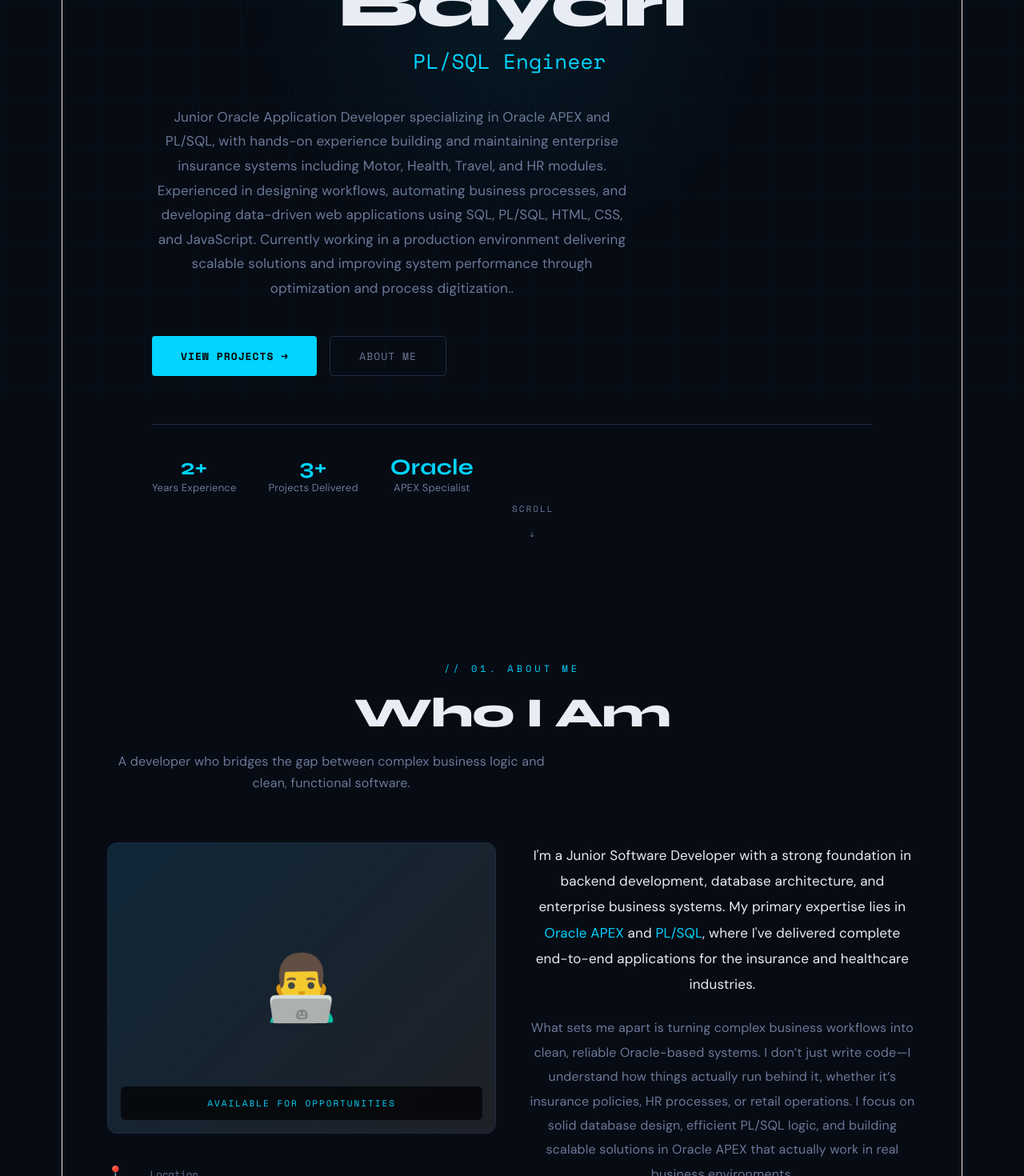
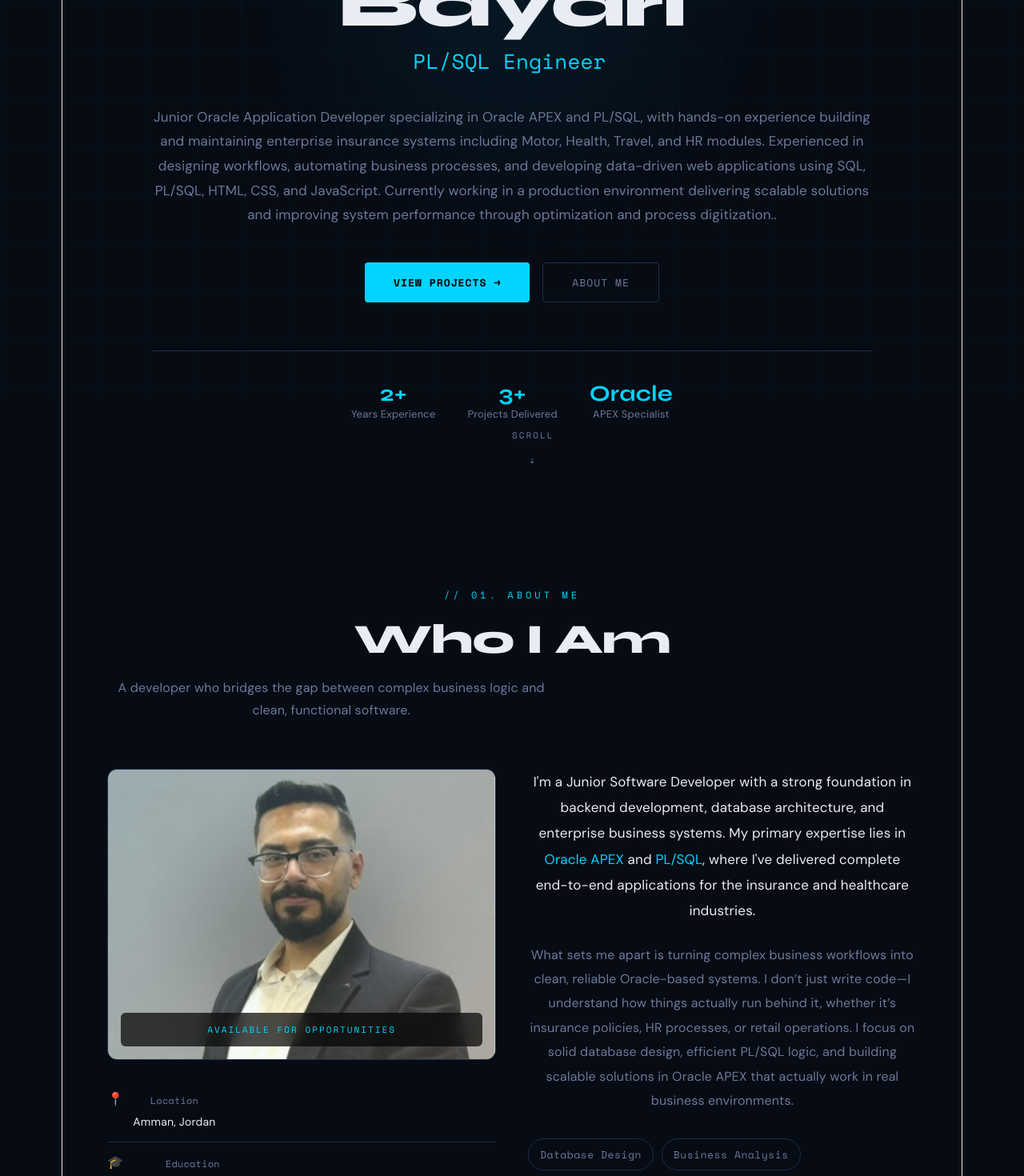
Before and after one commit to MoatasemBayari/MoatasemPortfolio, a React (Vite) app: page / in a window 1280 px wide. Shown: the part 300-1770 px from the top of the page at 80% size. Built offline with nearby package versions, Linux system fonts and the light colour scheme.

Commit message:
Add new projects: Salvage Portal and Insurance Workshop Management; include related images

```diff
--- a/src/App.jsx
+++ b/src/App.jsx
@@ -8,6 +8,8 @@ import healImg from "./assets/HealthInsurance.png";
 import lifeImg from "./assets/Life.png";
 import salvageImg from "./assets/Salvage.png";
 import workshopImg from "./assets/Workshop.png";
+import profileImg from "./assets/profile.jpg";
+
 // import ContactSection from "./Contact";
 /* ─────────────────────────────────────────────
    THEME & GLOBAL DATA
@@ -644,11 +646,12 @@ const Hero = () => {
             color: COLORS.muted,
             fontSize: 17,
             lineHeight: 1.8,
-            maxWidth: 600,
+            // maxWidth: 600,
             marginBottom: 44,
             fontFamily: "'DM Sans', sans-serif",
-            justifyContent: "center",
-          }}
+            display: "block",
+            display: "flex",
+            }}
         >
         Junior Oracle Application Developer specializing in Oracle APEX and PL/SQL, with hands-on experience building and maintaining enterprise insurance systems including Motor, Health, Travel, and HR modules. Experienced in designing workflows, automating business processes, and developing data-driven web applications using SQL, PL/SQL, HTML, CSS, and JavaScript. Currently working in a production environment delivering scalable solutions and improving system performance through optimization and process digitization..
         </motion.p>
@@ -657,7 +660,7 @@ const Hero = () => {
           initial={{ opacity: 0, y: 20 }}
           animate={{ opacity: 1, y: 0 }}
           transition={{ delay: 0.8 }}
-          style={{ display: "flex", gap: 16, flexWrap: "wrap" }}
+          style={{ display: "flex", gap: 16, flexWrap: "wrap" ,justifyContent: "center"}}
         >
           <motion.button
             onClick={() => document.getElementById("projects")?.scrollIntoView({ behavior: "smooth" })}
@@ -674,7 +677,6 @@ const Hero = () => {
               fontSize: 13,
               cursor: "pointer",
               letterSpacing: 1,
-              justifyContent: "center",
             }}
           >
             VIEW PROJECTS →
@@ -712,6 +714,7 @@ const Hero = () => {
             paddingTop: 40,
             borderTop: `1px solid ${COLORS.border}`,
             flexWrap: "wrap",
+            justifyContent: "center",
           }}
         >
           {[
@@ -832,7 +835,7 @@ const About = () => (
     >
       <FadeInSection delay={0.1}>
         <div>
-          {/* Avatar placeholder */}
+          {/* Profile photo */}
           <div
             style={{
               width: "100%",
@@ -840,23 +843,29 @@ const About = () => (
               background: COLORS.card,
               borderRadius: 12,
               border: `1px solid ${COLORS.border}`,
-              display: "flex",
-              alignItems: "center",
-              justifyContent: "center",
-              fontSize: 80,
-              marginBottom: 24,
               position: "relative",
               overflow: "hidden",
+              marginBottom: 24,
             }}
           >
+            <img
+              src={profileImg}
+              alt="Moatasem"
+              style={{
+                width: "100%",
+                height: "116%",
+                objectFit: "cover",
+                display: "block",
+              }}
+            />
             <div
               style={{
                 position: "absolute",
                 inset: 0,
                 background: `linear-gradient(135deg, rgba(0,212,255,0.08), rgba(245,166,35,0.06))`,
+                pointerEvents: "none",
               }}
             />
-            👨‍💻
             <div
               style={{
                 position: "absolute",
```
Also changed, not shown: src/assets/profile.jpg (added).
